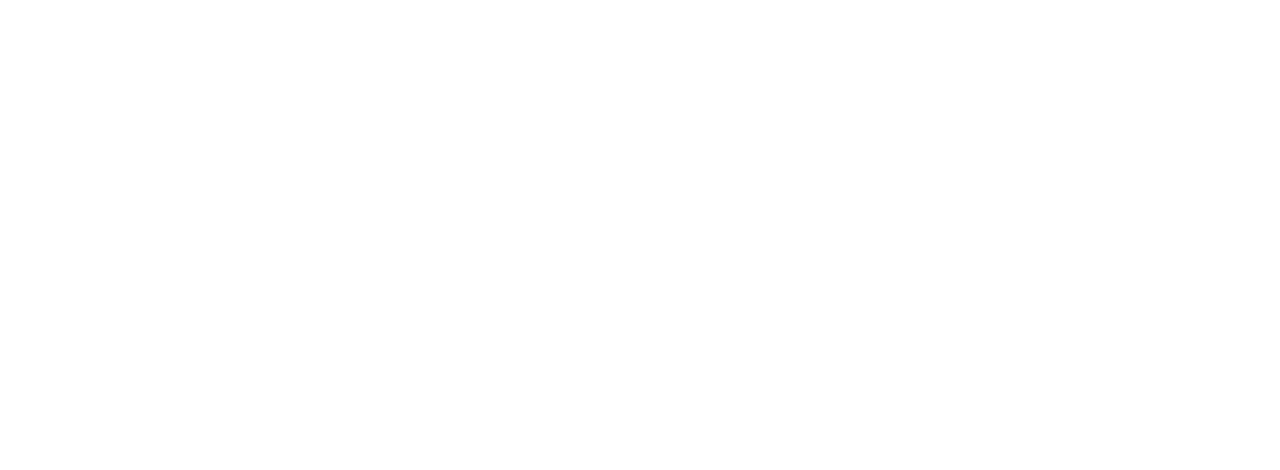
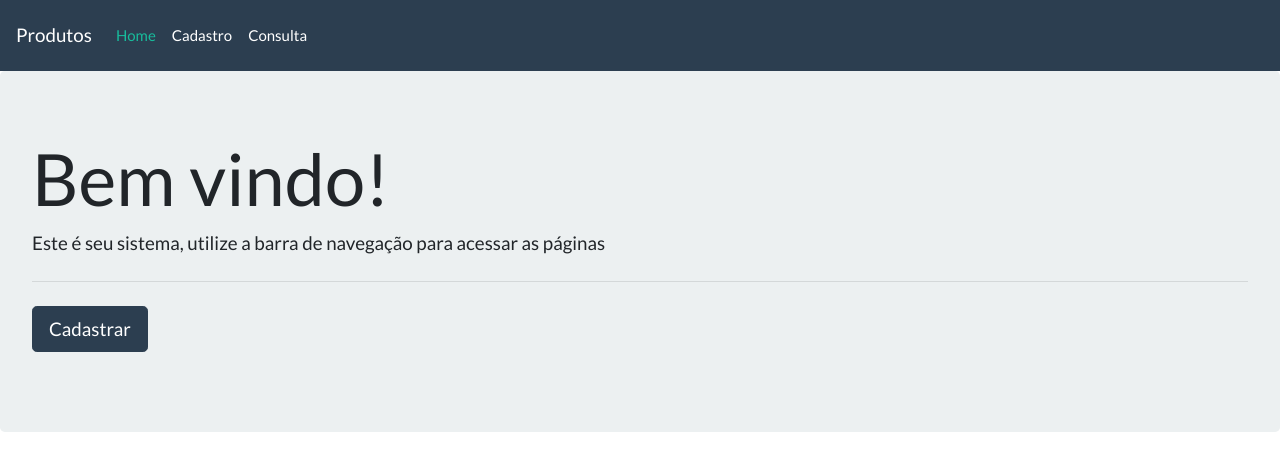
Before and after one commit to HebertPereira/Estudos-React, a React (Create React App) app in the folder estudos-app/: page / in a window 1280 px wide. Shown: the top 470 px of the page. Built offline with nearby package versions, Linux system fonts and the light colour scheme.

Commit message:
Version 0.0.1/bugs is real

```diff
--- a/estudos-app/public/index.html
+++ b/estudos-app/public/index.html
@@ -1,14 +1,12 @@
 <!DOCTYPE html>
 <html lang="en">
-  <head>
+
+<head>
     <meta charset="utf-8" />
     <link rel="icon" href="%PUBLIC_URL%/favicon.ico" />
     <meta name="viewport" content="width=device-width, initial-scale=1" />
     <meta name="theme-color" content="#000000" />
-    <meta
-      name="description"
-      content="Web site created using create-react-app"
-    />
+    <meta name="description" content="Web site created using create-react-app" />
     <link rel="apple-touch-icon" href="%PUBLIC_URL%/logo192.png" />
     <!--
       manifest.json provides metadata used when your web app is installed on a
@@ -25,8 +23,9 @@
       Learn how to configure a non-root public URL by running `npm run build`.
     -->
     <title>React App</title>
-  </head>
-  <body>
+</head>
+
+<body>
     <noscript>You need to enable JavaScript to run this app.</noscript>
     <div id="root"></div>
     <!--
@@ -39,5 +38,10 @@
       To begin the development, run `npm start` or `yarn start`.
       To create a production bundle, use `npm run build` or `yarn build`.
     -->
-  </body>
+
+    <script src="https://cdnjs.cloudflare.com/ajax/libs/jquery/3.4.1/jquery.min.js"></script>
+    <script src="https://cdnjs.cloudflare.com/ajax/libs/popper.js/1.16.0/popper.min.js"></script>
+    <script src="https://cdnjs.cloudflare.com/ajax/libs/twitter-bootstrap/4.4.1/js/bootstrap.min.js"></script>
+</body>
+
 </html>
--- a/estudos-app/src/App.js
+++ b/estudos-app/src/App.js
@@ -1,11 +1,17 @@
 import React from 'react';
 import './App.css';
 import '../node_modules/bootswatch/dist/flatly/bootstrap.min.css'
+import NavBar from './components/navbar';
+import Router from './Router'
+
+import {HashRouter} from 'react-router-dom'
 
 function App() {
   return (
-    <>
-    </>
+      <HashRouter>
+        <NavBar/>
+        <Router/>
+      </HashRouter>
   );
 }
 
--- /dev/null
+++ b/estudos-app/src/Router.js
@@ -0,0 +1,12 @@
+import React from 'react';
+import Home from './view/home';
+
+import { Switch, Route, HashRouter } from 'react-router-dom'
+
+export default () => {
+    return (
+        <Switch>
+            <Route exact path='/' component={Home}/>
+        </Switch>
+    )
+}
--- /dev/null
+++ b/estudos-app/src/components/navbar.js
@@ -0,0 +1,37 @@
+import React from 'react';
+
+import {Link} from 'react-router-dom'
+
+function NavBar() {
+    return(
+        <nav className="navbar navbar-expand-lg navbar-dark bg-primary">
+            <a className="navbar-brand" href="#/">Produtos</a>
+            <button className="navbar-toggler"
+                    type="button"
+                    data-toggle="collapse"
+                    data-target="#navbarColor01"
+                    aria-controls="navbarColor01"
+                    aria-expanded="false"
+                    aria-label="Toggle navigation">
+                <span className="navbar-toggler-icon"></span>
+            </button>
+
+        <div className="collapse navbar-collapse" id="navbarColor01">
+            <ul className="navbar-nav mr-auto">
+                <li className="nav-item active">
+                    <Link className="nav-link" to="/">Home
+                        <span className="sr-only">(current)</span>
+                    </Link>
+                </li>
+                <li className="nav-item">
+                    <Link className="nav-link" to="/cadastro-produtos">Cadastro</Link>
+                </li>
+                <li className="nav-item">
+                    <Link className="nav-link" to="/consulta-produtos">Consulta</Link>
+                </li>
+            </ul>
+           </div>
+        </nav>
+    )
+}
+export default NavBar;
--- /dev/null
+++ b/estudos-app/src/view/home.js
@@ -0,0 +1,18 @@
+import React from 'react'
+
+function Home() {
+    return(
+        <div className="jumbotron">
+            <h1 className="display-3">Bem vindo!</h1>
+            <p className="lead">
+                Este é seu sistema, utilize a barra de navegação para acessar as páginas
+            </p>
+            <hr className="my-4" />
+            <p className="lead">
+                <a className="btn btn-primary btn-lg" href="#/cadastro-produtos" role="button">Cadastrar</a>
+            </p>
+        </div>
+    )
+}
+
+export default Home;
```
